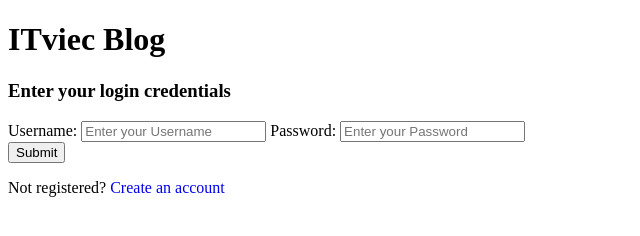
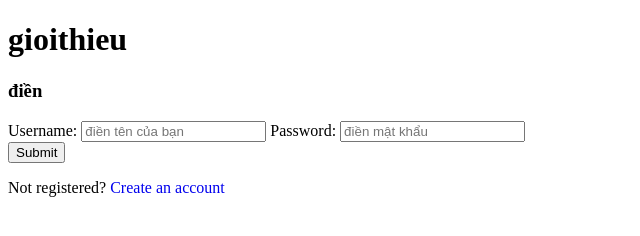
Before and after one commit to hellomunn/Bai-Tap-Tin-12J, a plain HTML site: page Content/login.html in a window 1280 px wide. Shown: the whole page, without its empty margins (0-640 px from the left). Drawn offline with Linux system fonts and the light colour scheme.

Commit message:
Update login.html

```diff
--- a/Content/login.html
+++ b/Content/login.html
@@ -2,15 +2,15 @@
 <html>
 
 <head>
-    <title>ITviec Blog</title>
+    <title>gioithieu</title>
     <link rel="stylesheet"
           href="style.css">
 </head>
 
 <body>
     <div class="main">
-        <h1>ITviec Blog</h1>
-        <h3>Enter your login credentials</h3>
+        <h1>gioithieu</h1>
+        <h3>điền</h3>
         <form action="">
             <label for="first">
                   Username:
@@ -18,7 +18,7 @@
             <input type="text"
                   id="first"
                   name="first"
-                  placeholder="Enter your Username" required>
+                  placeholder="điền tên của bạn" required>
 
             <label for="password">
                   Password:
@@ -26,7 +26,7 @@
             <input type="password"
                   id="password"
                   name="password"
-                  placeholder="Enter your Password" required>
+                  placeholder="điền mật khẩu" required>
 
             <div class="wrap">
                 <button type="submit"
```
